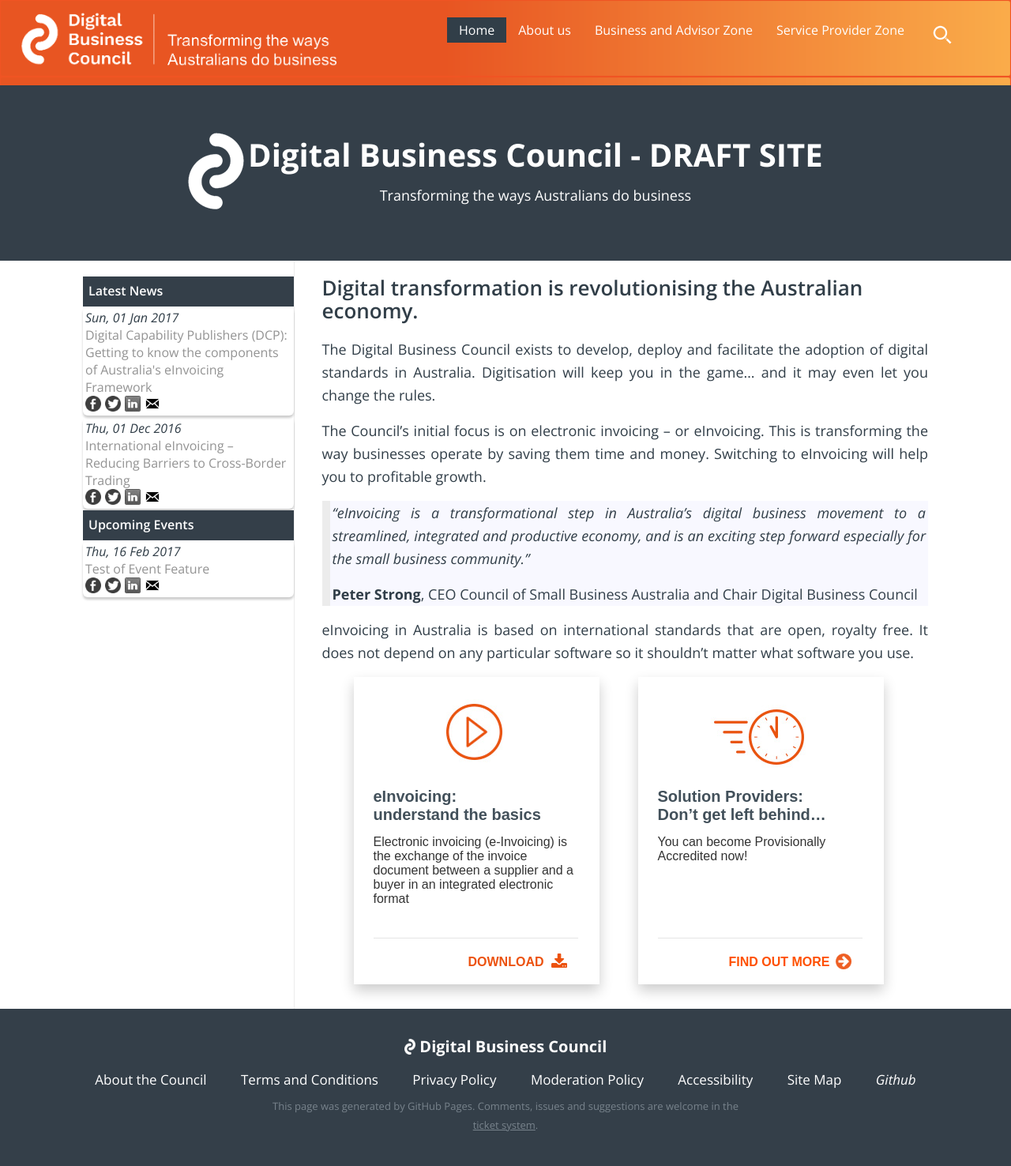
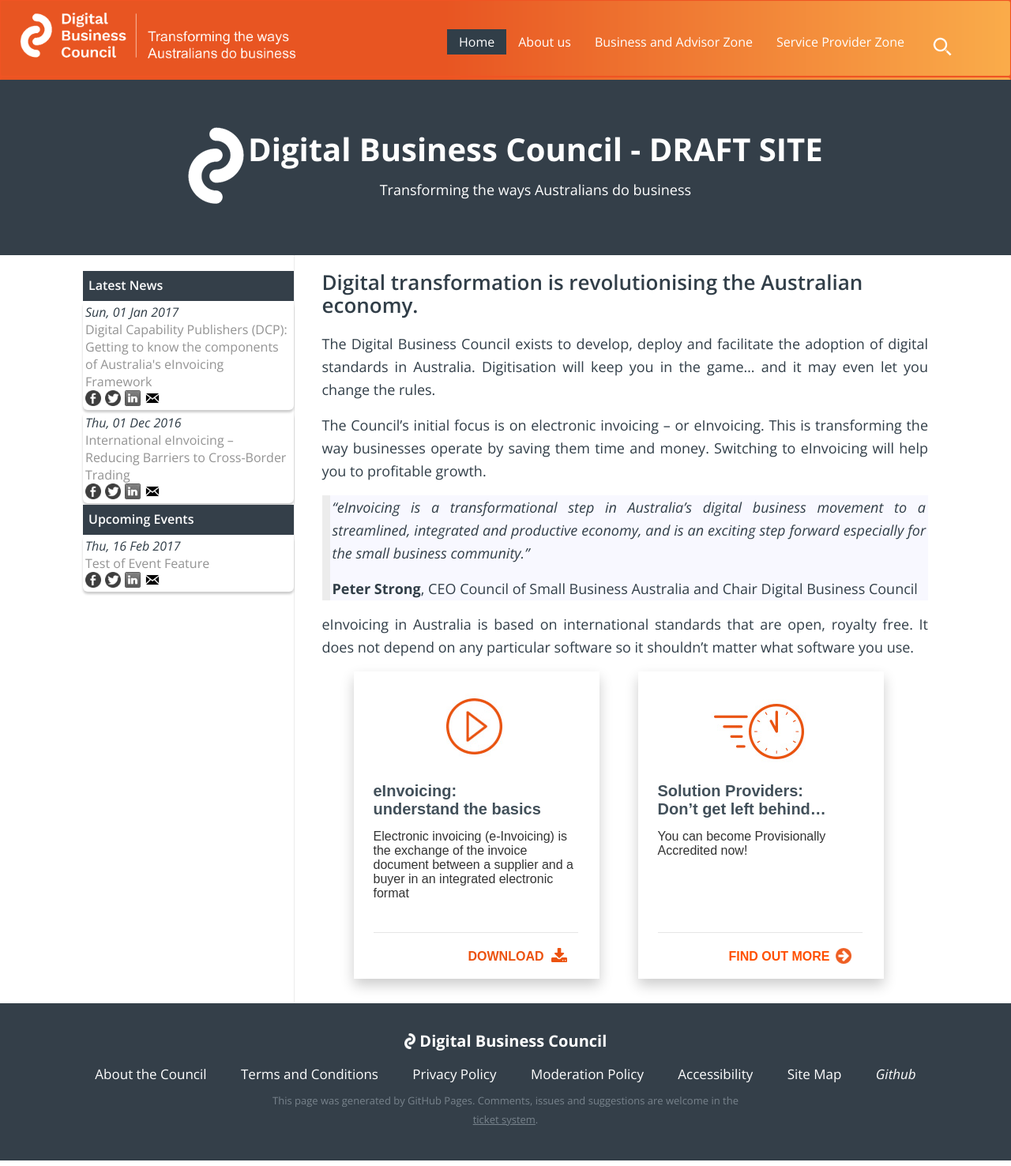
Before and after one commit to Digital-Business-Council/Digital-Business-Council.github.io, a Jekyll site: the page built from index.md, in a window 1280 px wide. Shown: the whole page at 79% size. Built offline with Jekyll 4.4.1, drawn with Linux system fonts in a browser that asks for light colours; our own code applies the rules of GitHub Pages for plain Markdown files.

Commit message:
Update _header.scss

```diff
--- a/_sass/_header.scss
+++ b/_sass/_header.scss
@@ -67,7 +67,7 @@
       padding: 0 0 0 8px;    }
 
     img{
-      max-height: 80px;
+      max-height: 70px;
       vertical-align: middle;
     }
   }
@@ -86,7 +86,7 @@
     float: right;
     list-style: none;
     padding: 0;
-    margin: 10px 40px 0 0;
+    margin: 25px 40px 0 0;
 
     li{
       float: left;
```
